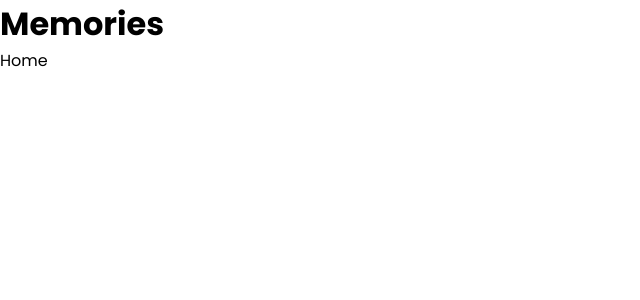
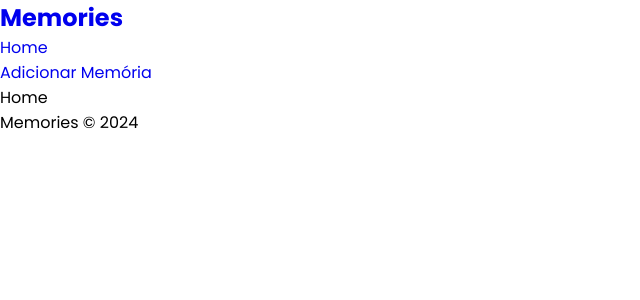
Before and after one commit to Matlima/MemoriesApp, a React (Vite) app in the folder frontend/: page / in a window 1280 px wide. Shown: the top 300 px of the page, without its empty margins (0-640 px from the left). Built offline with nearby package versions, Linux system fonts and the light colour scheme.

Commit message:
criando barra de navegação e footer

```diff
--- a/frontend/src/App.jsx
+++ b/frontend/src/App.jsx
@@ -1,16 +1,19 @@
 import './App.css'
 
 import { Outlet } from "react-router-dom";
+import Navbar from './components/Navbar';
+import Footer from './components/Footer';
 
 function App() {
 
 
   return (
     <div className="App">
-      <h1>Memories</h1>
+      <Navbar />
       <div className="container">
         <Outlet />
       </div>
+      <Footer />
     </div>
   )
 }
--- /dev/null
+++ b/frontend/src/components/Footer.jsx
@@ -0,0 +1,11 @@
+import React from 'react'
+
+const Footer = () => {
+  return (
+    <footer>
+        <p>Memories &copy; 2024</p>
+    </footer>
+  )
+}
+
+export default Footer
--- /dev/null
+++ b/frontend/src/components/Navbar.jsx
@@ -0,0 +1,22 @@
+import React from 'react'
+import { Link } from 'react-router-dom'
+
+const Navbar = () => {
+  return (
+    <nav>
+        <h2>
+            <Link to="/">Memories</Link>
+        </h2>
+        <ul>
+            <li>
+                <Link to="/">Home</Link>
+            </li>
+            <li>
+                <Link to="/add-memory">Adicionar Memória</Link>
+            </li>
+        </ul>
+    </nav>
+  )
+}
+
+export default Navbar
```
